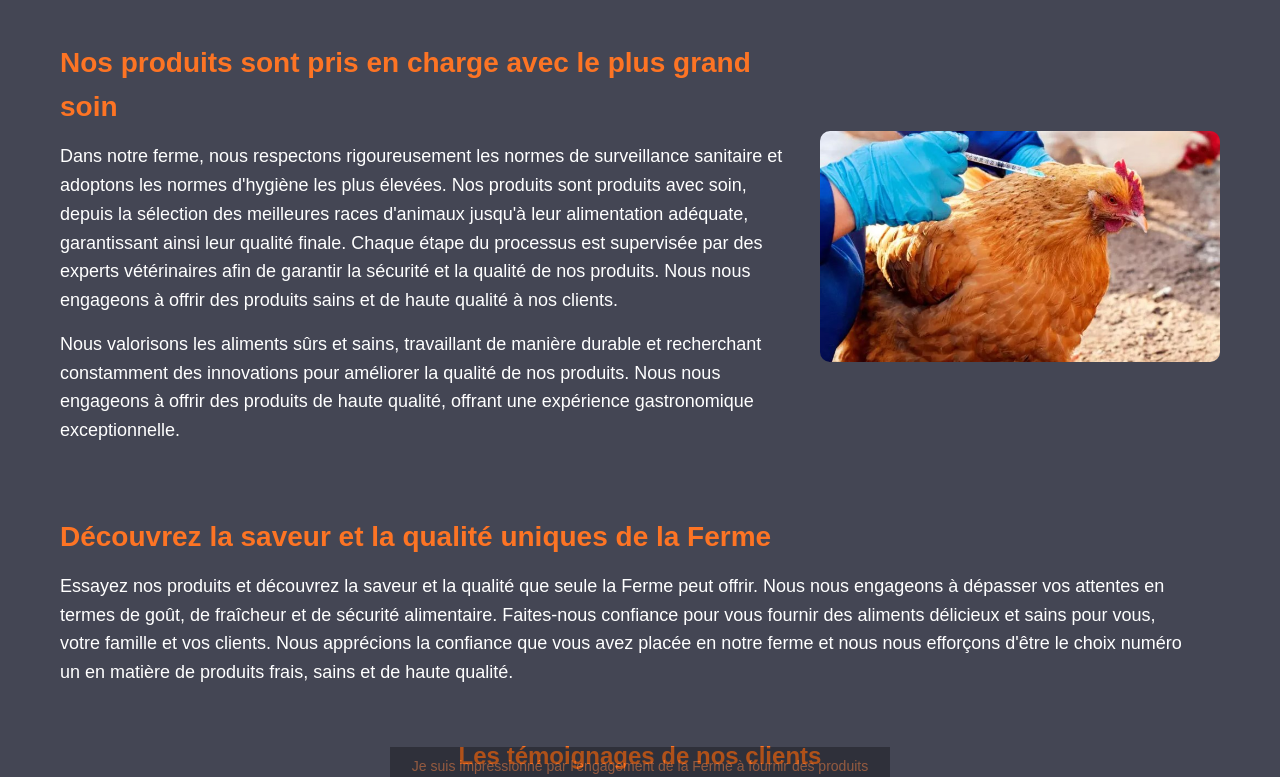
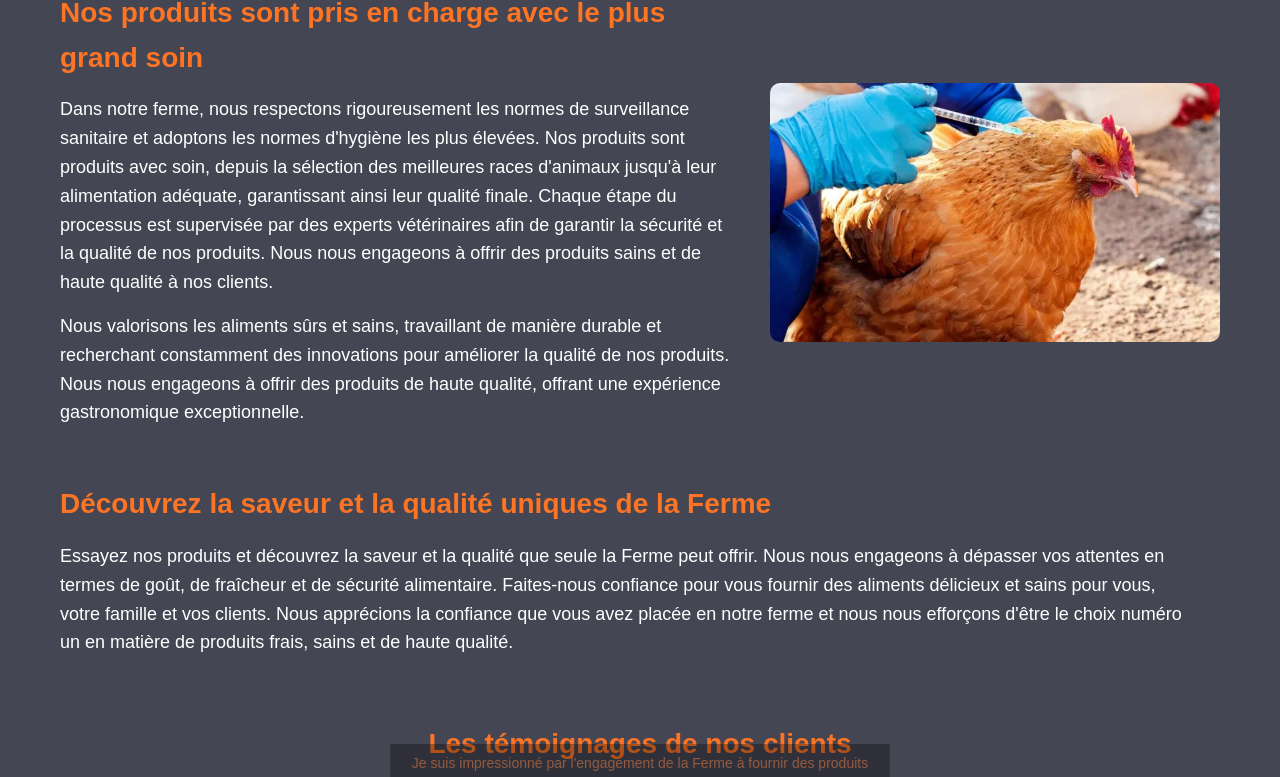
Before and after one commit to fermejs/agrobusness, a plain HTML site: page index.html in a window 1280 px wide. Shown: the part 757-1534 px from the top of the page. Drawn offline with Linux system fonts and the light colour scheme.

Commit message:
Update Acceuil.css

```diff
--- a/src/Acceuil.css
+++ b/src/Acceuil.css
@@ -10,7 +10,6 @@ body {
     color: white;
     font-family: Arial, sans-serif;
     line-height: 1.6;
-    padding-top: 70px; /* Espaço para o menu fixo */
 }
 
 /* Navigation */
@@ -42,13 +41,18 @@ body {
     color: #4b4a49;
 }
 
-/* Contenu principal - ESPAÇAMENTOS OTIMIZADOS */
+/* CORREÇÃO: Container principal para evitar sobreposição */
+.page-content {
+    margin-top: 80px;
+    width: 100%;
+}
+
+/* Contenu principal */
 .content {
     display: flex;
     flex-direction: column;
     align-items: center;
     padding: 15px 20px;
-    margin-top: 20px;
     max-width: 1200px;
     margin-left: auto;
     margin-right: auto;
@@ -230,39 +234,45 @@ footer p {
         font-size: 18px;
     }
 
-    body {
-        padding-top: 70px;
+    .page-content {
+        margin-top: 90px;
     }
 
+    /* CORREÇÃO ESPECÍFICA PARA DESKTOP */
     .content {
         flex-direction: row;
         flex-wrap: wrap;
         justify-content: space-between;
-        margin-top: 25px;
-        padding: 15px 20px;
+        margin-top: 0; /* REMOVIDO o margin-top que causava o problema */
+        padding: 20px;
     }
 
     .content-text {
         flex: 1;
         text-align: left;
-        padding-right: 20px;
+        padding-right: 30px;
         margin-bottom: 0;
     }
 
     .content-image {
         flex: 1;
-        max-width: 400px;
+        max-width: 450px;
         margin: 0;
     }
 
     .content-text h1,
     .content-text h2 {
         font-size: 28px;
-        margin-bottom: 12px;
+        margin-bottom: 15px;
     }
 
     .content-text p {
         font-size: 18px;
+    }
+
+    .center-text {
+        font-size: 28px;
+        margin: 30px 0 20px;
     }
 }
 
@@ -276,12 +286,12 @@ footer p {
         margin: 0 5px;
     }
 
-    body {
-        padding-top: 60px;
+    .page-content {
+        margin-top: 70px;
     }
 
     .content {
-        margin-top: 15px;
+        margin-top: 0;
         padding: 10px 15px;
     }
 
```
